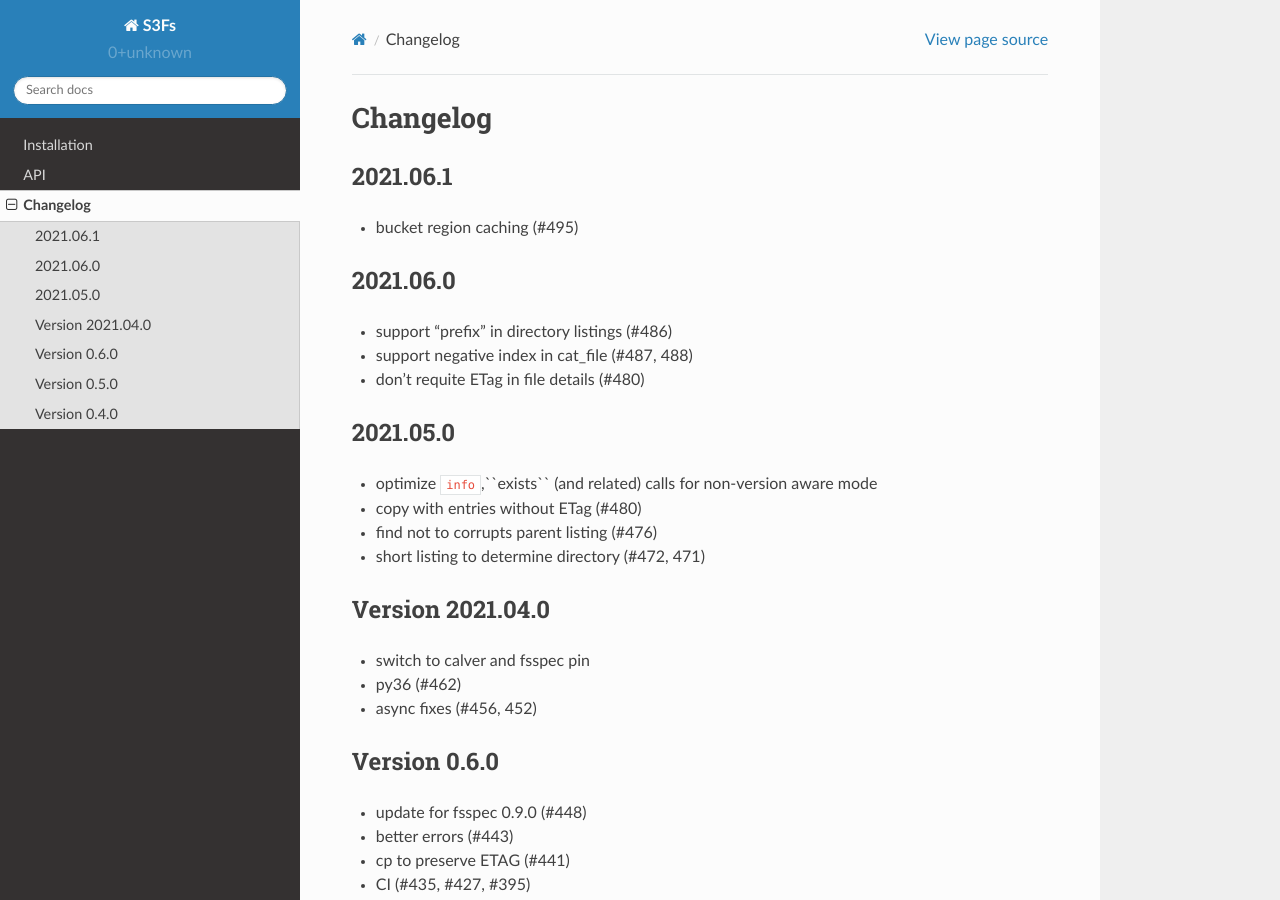
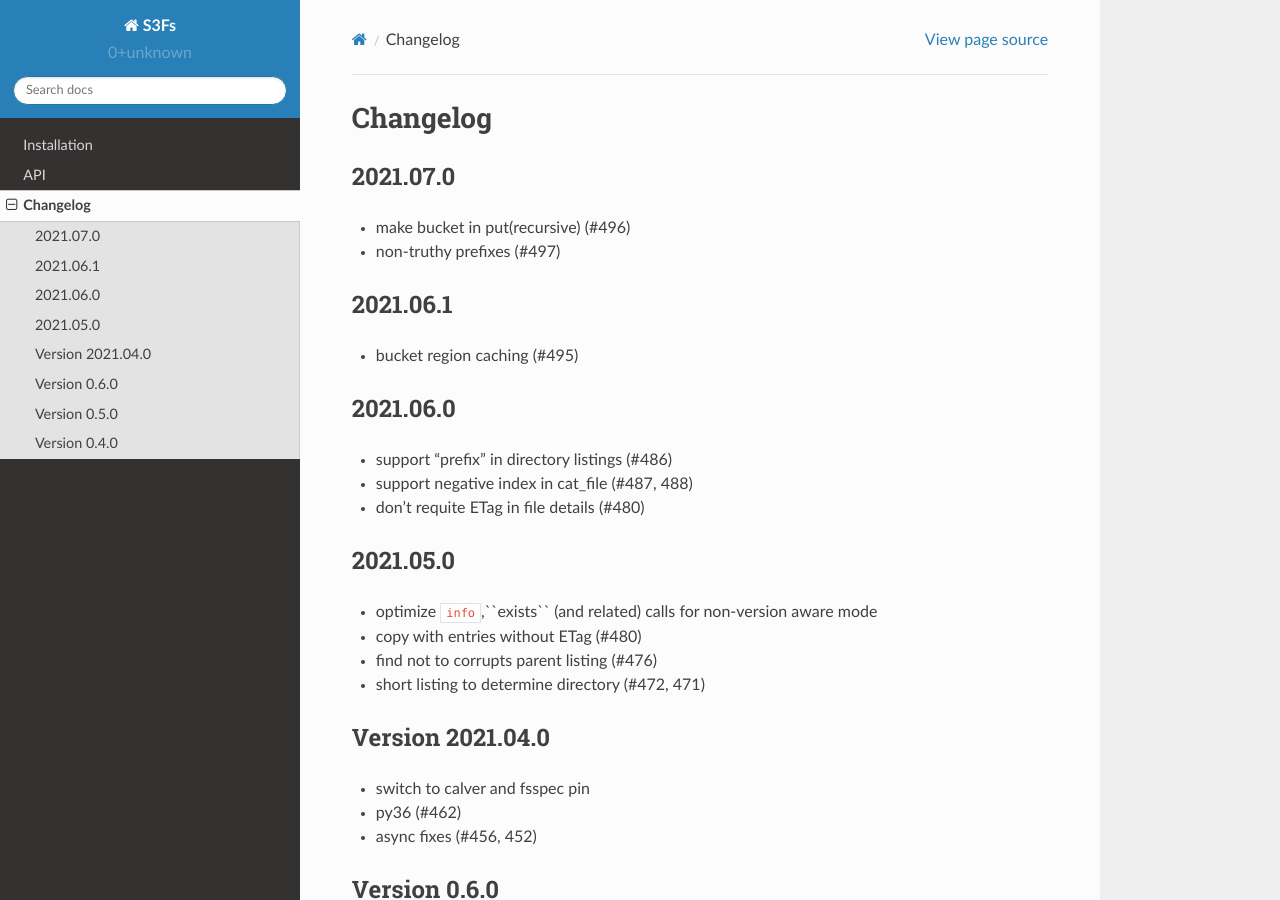
Before and after one commit to zarr-developers/s3fs, a Sphinx documentation site: the page built from docs/source/changelog.rst, in a window 1280 px wide and 900 px high. Built offline with Sphinx 7.4.7 and the Read the Docs theme 2.0.0, drawn with Linux system fonts in a browser that asks for light colours.

Commit message:
for release

```diff
--- a/docs/source/changelog.rst
+++ b/docs/source/changelog.rst
@@ -1,5 +1,11 @@
 Changelog
 =========
+
+2021.07.0
+---------
+
+- make bucket in put(recursive) (#496)
+- non-truthy prefixes (#497)
 
 2021.06.1
 ---------
--- a/requirements.txt
+++ b/requirements.txt
@@ -1,2 +1,2 @@
 aiobotocore>=1.0.1
-fsspec==2021.06.1
+fsspec==2021.07.0
```
